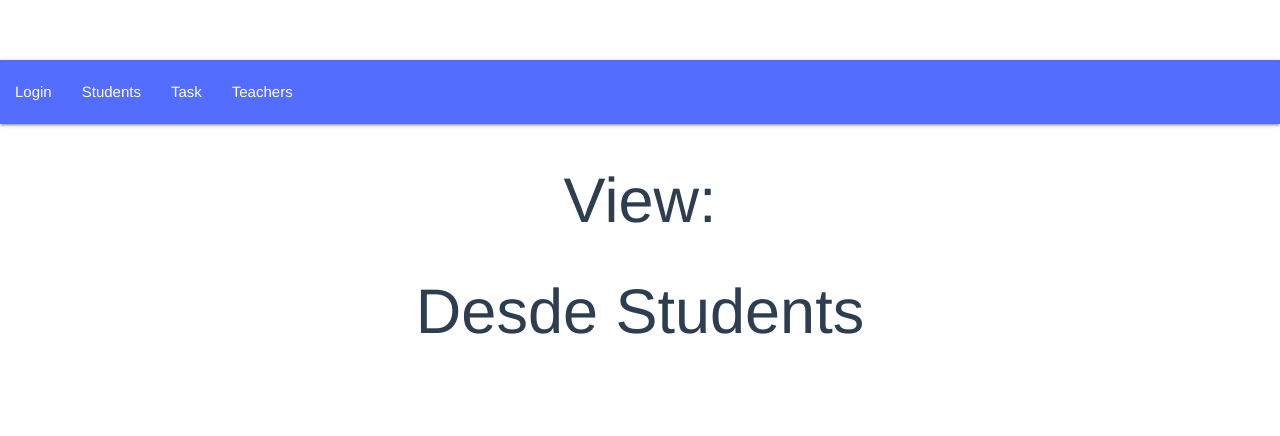
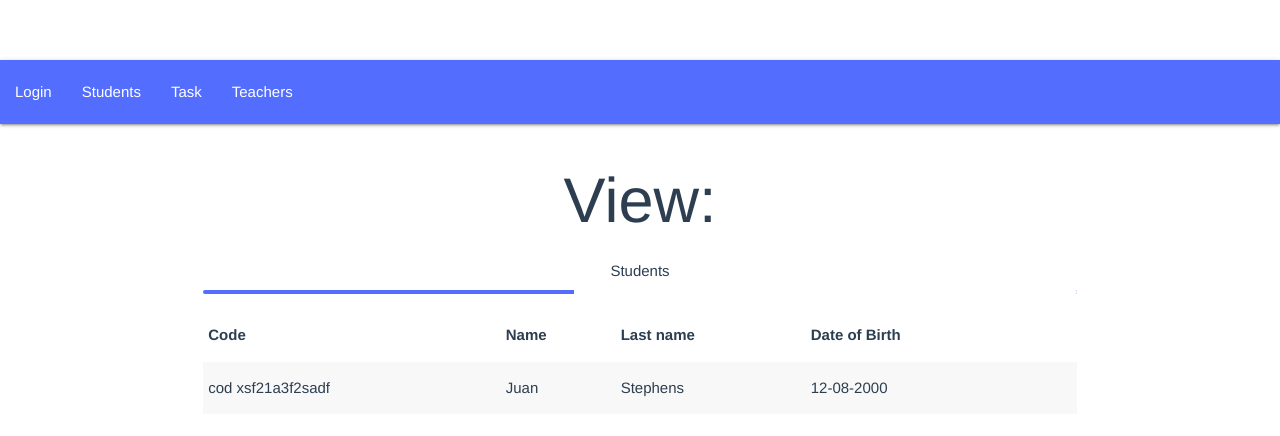
Before and after one commit to JoselFO8/Academy-Task---Client, a Vue app: page /Students in a window 1280 px wide. Shown: the top 436 px of the page. Built offline with nearby package versions, Linux system fonts and the light colour scheme.

Commit message:
Add template in Students component

```diff
--- a/src/components/Login.vue
+++ b/src/components/Login.vue
@@ -1,7 +1,7 @@
 <template>
     <div class="row">
         <div class="col m12 card-panel">
-            <form>
+            <form @submit.prevent="iniciarSesion">
                 <div class="row">
                     <div class="col m3">
                         <label>User</label>
@@ -16,9 +16,9 @@
                 </div>
                 <div class="row">
                     <div class="col m3">
-                        <button type="submit" class="btn indigo accent-2">Login</button>
-                        <div class="progress">
-                            <div class="determinate indigo accent-2"></div>
+                        <button v-show="!loading" type="submit" class="btn indigo accent-2">Login</button>
+                        <div  v-show="loading" class="progress indigo accent-2">
+                            <div class="determinate"></div>
                         </div>
 
 
--- a/src/components/Students.vue
+++ b/src/components/Students.vue
@@ -1,6 +1,33 @@
 <template>
-    <div>
-      <h1>Desde {{ mesage }}</h1>
+    <div>Students</div>
+    <div class="row">
+        <div class="col m12">
+            <div class="progress indigo accent-2">
+                <div class="indeterminate white"></div>
+            </div>
+
+            <table class="table bordered striped">
+                <thead>
+                    <tr>
+                        <th>Code</th>
+                        <th>Name</th>
+                        <th>Last name</th>
+                        <th>Date of Birth</th>
+                        <th colspan="2"></th>
+                    </tr>
+                </thead>
+                <tbody>
+                    <tr>
+                        <td>cod xsf21a3f2sadf</td>
+                        <td>Juan</td>
+                        <td>Stephens</td>
+                        <td>12-08-2000</td>
+                        <td class="center"><a href="#!"></a></td>
+                        <td class="center"><a href="#!"></a></td>
+                    </tr>
+                </tbody>
+            </table>
+        </div>
     </div>
 </template>
 
```
